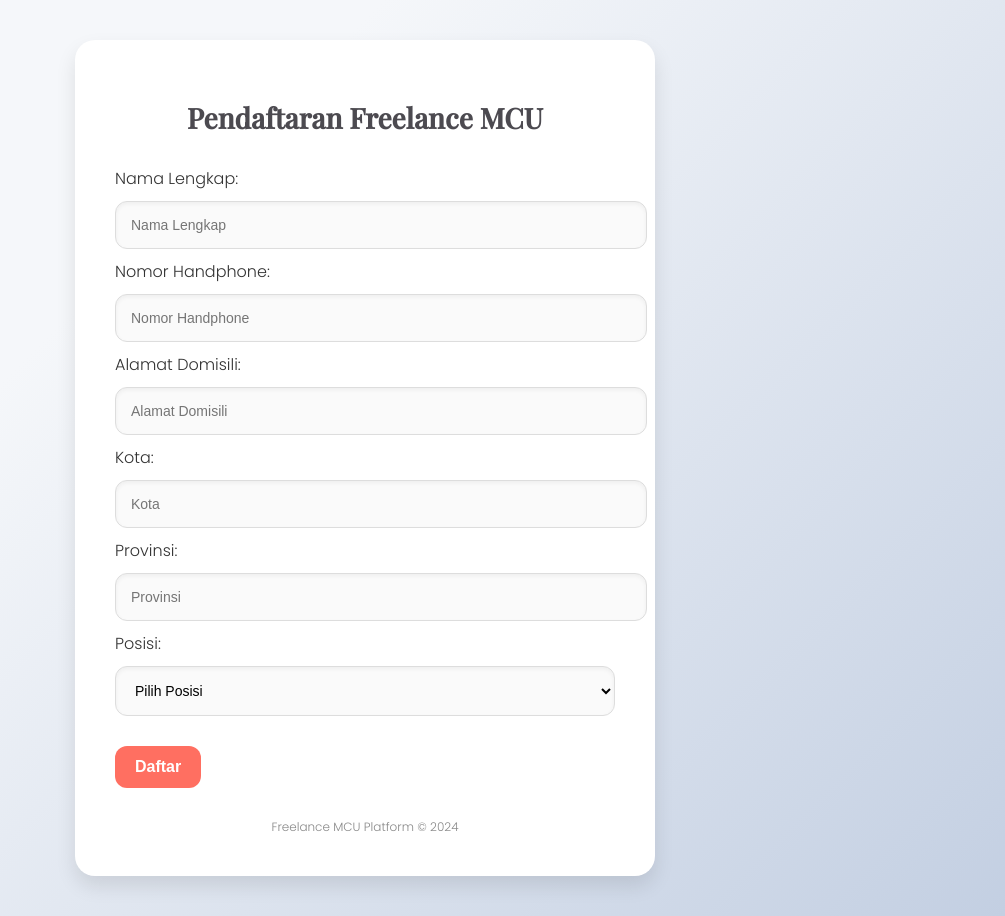
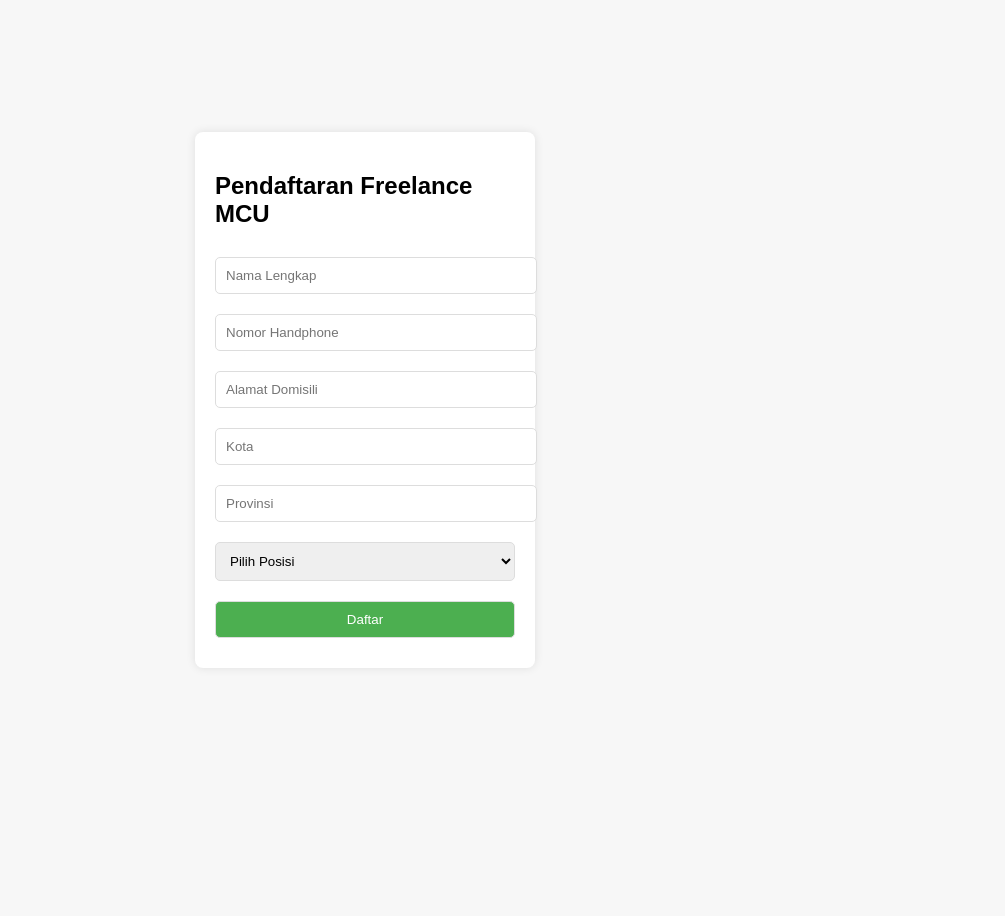
Before and after one commit to erpaujimedic/freelance-mcu-registration, a plain HTML site: page index.html in a window 1280 px wide. Shown: the whole page, without its empty margins (275-1280 px from the left). After the commit the page ends 800 px from the top, so only its background shows below. Drawn offline with nearby package versions, Linux system fonts and the light colour scheme.

Commit message:
index.html

```diff
--- a/index.html
+++ b/index.html
@@ -3,92 +3,54 @@
 <head>
     <meta charset="UTF-8">
     <meta name="viewport" content="width=device-width, initial-scale=1.0">
-    <title>Pendaftaran Freelance MCU - Dynamic Form</title>
+    <title>Pendaftaran Freelance MCU</title>
     <style>
-        @import url('https://fonts.googleapis.com/css2?family=Playfair+Display:wght@500&family=Poppins:wght@300&display=swap');
+        /* Gaya sederhana untuk form */
         body {
+            font-family: Arial, sans-serif;
             margin: 0;
             padding: 0;
-            background: linear-gradient(135deg, #f5f7fa 30%, #c3cfe2 100%);
-            font-family: 'Poppins', sans-serif;
-            color: #333;
+            display: flex;
+            justify-content: center;
+            align-items: center;
+            height: 100vh;
+            background-color: #f7f7f7;
         }
         .form-container {
-            width: 500px;
             background-color: #fff;
-            border-radius: 20px;
-            padding: 40px;
-            margin: 40px auto;
-            box-shadow: 0px 10px 20px rgba(0, 0, 0, 0.1);
-            position: relative;
+            padding: 20px;
+            border-radius: 8px;
+            box-shadow: 0 0 10px rgba(0, 0, 0, 0.1);
+            width: 300px;
         }
-        h1 {
-            font-family: 'Playfair Display', serif;
-            font-size: 28px;
-            text-align: center;
-            color: #4c4a50;
-            margin-bottom: 30px;
-        }
-        input[type="text"], input[type="tel"], select, textarea, input[type="file"] {
+        input, select {
             width: 100%;
-            padding: 15px;
+            padding: 10px;
             margin: 10px 0;
-            border-radius: 12px;
             border: 1px solid #ddd;
-            background-color: #fafafa;
-            font-size: 14px;
-            box-shadow: inset 0 2px 4px rgba(0, 0, 0, 0.05);
+            border-radius: 5px;
         }
         input[type="submit"] {
-            padding: 12px 20px;
-            border: none;
-            border-radius: 12px;
-            background-color: #ff6f61;
+            background-color: #4CAF50;
             color: white;
-            font-size: 16px;
-            font-weight: bold;
             cursor: pointer;
-            transition: background-color 0.3s ease;
         }
         input[type="submit"]:hover {
-            background-color: #e65b55;
-        }
-        .submit-container {
-            display: flex;
-            justify-content: space-between;
-            align-items: center;
-            margin-top: 20px;
-        }
-        footer {
-            font-size: 12px;
-            text-align: center;
-            margin-top: 30px;
-            color: #888;
+            background-color: #45a049;
         }
     </style>
 </head>
 <body>
 
 <div class="form-container">
-    <h1>Pendaftaran Freelance MCU</h1>
-    <form id="mcuForm" enctype="multipart/form-data">
-        <label for="name">Nama Lengkap:</label>
-        <input type="text" name="name" id="name" placeholder="Nama Lengkap" required>
-
-        <label for="phone">Nomor Handphone:</label>
-        <input type="tel" name="phone" id="phone" placeholder="Nomor Handphone" required>
-
-        <label for="alamat">Alamat Domisili:</label>
-        <input type="text" name="alamat" id="alamat" placeholder="Alamat Domisili" required>
-
-        <label for="kota">Kota:</label>
-        <input type="text" name="kota" id="kota" placeholder="Kota" required>
-
-        <label for="provinsi">Provinsi:</label>
-        <input type="text" name="provinsi" id="provinsi" placeholder="Provinsi" required>
-
-        <label for="posisi">Posisi:</label>
-        <select name="posisi" id="posisi" required>
+    <h2>Pendaftaran Freelance MCU</h2>
+    <form id="mcuForm">
+        <input type="text" name="name" placeholder="Nama Lengkap" required>
+        <input type="tel" name="phone" placeholder="Nomor Handphone" required>
+        <input type="text" name="alamat" placeholder="Alamat Domisili" required>
+        <input type="text" name="kota" placeholder="Kota" required>
+        <input type="text" name="provinsi" placeholder="Provinsi" required>
+        <select name="posisi" required>
             <option value="" disabled selected>Pilih Posisi</option>
             <option value="Administrasi">Administrasi</option>
             <option value="Perawat">Perawat</option>
@@ -96,14 +58,8 @@
             <option value="Analis">Analis</option>
             <option value="Radiografer">Radiografer</option>
         </select>
-
-        <div class="submit-container">
-            <input type="submit" value="Daftar">
-        </div>
+        <input type="submit" value="Daftar">
     </form>
-    <footer>
-        Freelance MCU Platform &copy; 2024
-    </footer>
 </div>
 
 <script>
@@ -113,7 +69,7 @@
         var formData = new FormData(document.getElementById('mcuForm'));
 
         // Kirim data ke Google Apps Script
-        fetch('https://script.google.com/macros/s/AKfycbyz_8v3kHQy-jVAoEdOICjJNWYpSIf_O3Qh96kE8Fs/dev', {
+        fetch('https://script.google.com/macros/s/AKfycbyz_8v3kHQy-jVAoEdOICjJNWYpSIf_O3Qh96kE8Fs/dev', { // Ganti dengan URL yang Anda dapat dari Google Apps Script
             method: 'POST',
             body: formData
         })
```
